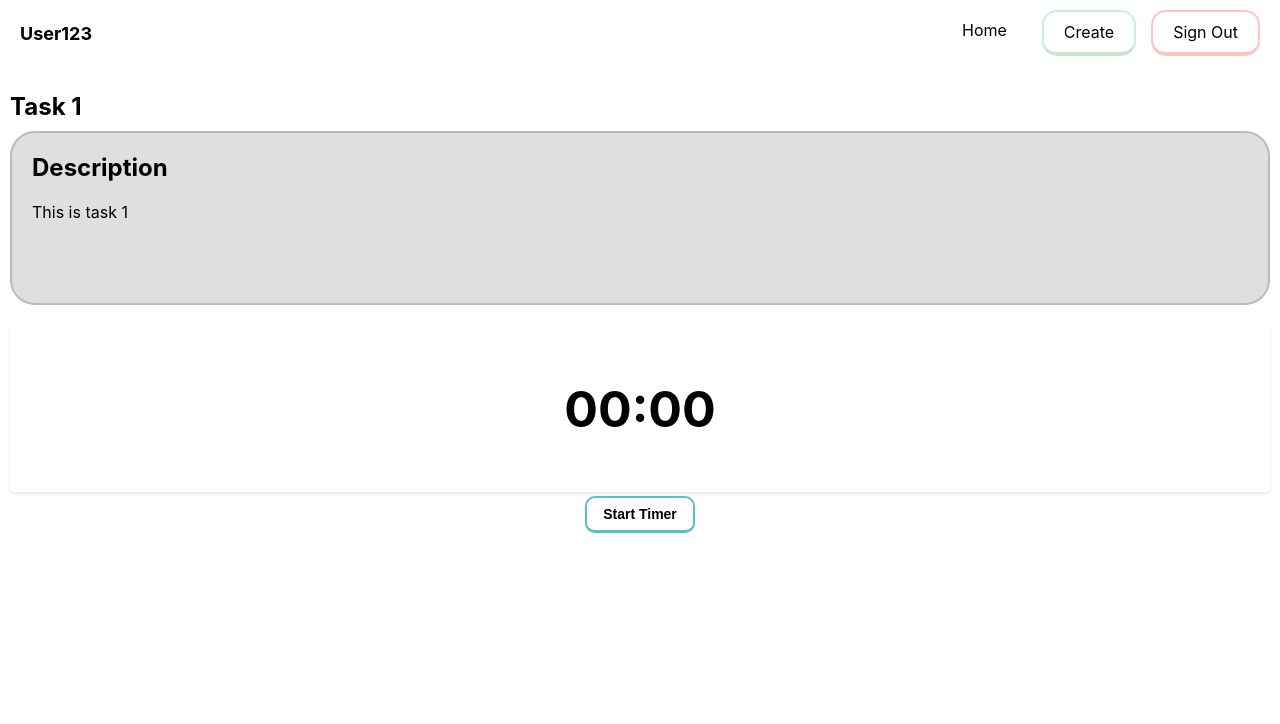
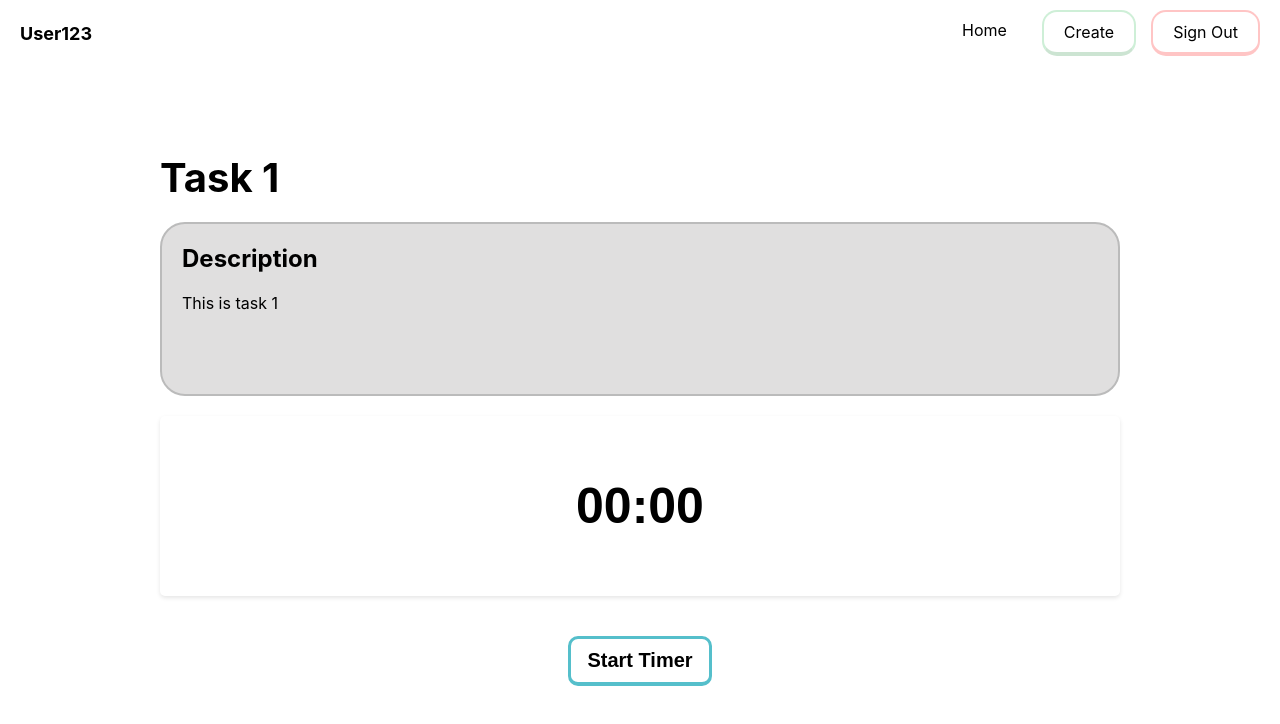
Before and after one commit to gabjc/Advanced-To-Do, a React (Create React App) app in the folder frontend/: page /task/1/timer in a window 1280 px wide. Shown: the top 724 px of the page. Built offline with nearby package versions, Linux system fonts and the light colour scheme.

Commit message:
Added alert in browser when timer is up

```diff
--- a/frontend/src/App.js
+++ b/frontend/src/App.js
@@ -32,6 +32,7 @@ const App = () => {
         </Routes>
       </div>
     </BrowserRouter>
+
   );
 };
 
--- a/frontend/src/components/timer/Timer.css
+++ b/frontend/src/components/timer/Timer.css
@@ -13,10 +13,31 @@
     font-size: 50px;
     font-weight: bold;
     border: none; /* Add this line to remove the border */
-
+    font-family: 'Arial', sans-serif; /* Change to your desired font */
+    font-size: 50px; /* Adjust the font size */
+    font-weight: bold; /* Adjust the font weight */
+    outline: none; /* Removes the default blue border on focus */
+    text-align: center; /* Centers the text */
 }
 
 
 .TimerText:focus-within {
     border: none;
 }
+
+.TimerInputBox {
+    padding: 40px;
+}
+
+/* Timer.module.css */
+
+.TimerInputBox input {
+    font-size: 50px;
+    font-weight: bold;
+    border: none; /* Add this line to remove the border */
+    font-family: 'Arial', sans-serif; /* Change to your desired font */
+    font-size: 50px; /* Adjust the font size */
+    font-weight: bold; /* Adjust the font weight */
+    outline: none; /* Removes the default blue border on focus */
+    text-align: center; /* Centers the text */
+}
--- a/frontend/src/components/timer/Timer.js
+++ b/frontend/src/components/timer/Timer.js
@@ -1,37 +1,66 @@
 import React, { useState, useEffect } from 'react';
 import './Timer.css';
-const Timer = ({seconds,submitted, handleSubmit = null}) => {
-    const [editable, setEditable] = useState(true);
-    const [time, setTime] = useState('00:00');
+
+// Component for the input box where the user can enter the time in seconds
+const TimerInputBox = ({ seconds, setSeconds = null }) => {
+  return (
+    <div className='TimerInputBox'>
+      <input
+        type='text'
+        value={seconds}
+        onChange={(e) => setSeconds(e.target.value)}
+        maxLength={5} // Restricts length to 5 characters (XX:XX)
+        placeholder='MM:SS'
+
+      />
+    </div>
+  );
+};
+
+// Main Timer component
+const Timer = ({ seconds, submitted, handleSubmit = null }) => {
+  const [editable, setEditable] = useState(true); // State to track if the timer is editable or not
+  const [time, setTime] = useState('00:00'); // State to store the time in HH:MM format
+
 
   useEffect(() => {
-        if (submitted && editable) {
-            console.log('submitted');
-            console.log(time);
-            const timeInSeconds = convertTimeToSeconds(time);
-            console.log(timeInSeconds);
-            handleSubmit(timeInSeconds);
-            setEditable(false);
-
+    // useEffect hook to handle the submission of the timer
+    console.log("submitted", submitted);
+    if (submitted) {
+      const timeInSeconds = convertTimeToSeconds(time); // Convert the time to seconds
+      handleSubmit(timeInSeconds); // Call the handleSubmit function with the time in seconds
+      setEditable(false); // Set editable to false to make the timer non-editable
     }
   }, [submitted]);
 
+  // Function to convert the time in HH:MM format to seconds
   const convertTimeToSeconds = (time) => {
-
     const [minutes, seconds] = time.split(':');
     return parseInt(minutes) * 60 + parseInt(seconds);
   };
 
+  // Event handler for handling user input in the timer
   const handleInput = (event) => {
-        if(!editable){
-            return;
+    if (!editable) {
+      return; // If the timer is not editable, do nothing
     }
-        setTime(event.target.innerText);
+    const value = event.target.value;
 
+    // Only allow digits and colon, and ensure the format is XX:XX
+    const formattedTime = value.replace(/[^0-9]/g, ''); // Remove non-numeric characters
+
+    if (formattedTime.length <= 4) {
+        const minutes = formattedTime.slice(0, 2).padStart(2, '0');
+        const seconds = formattedTime.slice(2, 4).padStart(2, '0');
+        setTime(`${minutes}:${seconds}`);
     }
+
+  };
+
+  // Function to format the time in seconds to HH:MM format
   const formatTime = (sec) => {
-        if(editable){
-            sec = time;
+    if (editable) {
+      sec = time; // If the timer is editable, use the time state value
       return sec;
     }
 
@@ -42,11 +71,8 @@ const Timer = ({seconds,submitted, handleSubmit = null}) => {
 
   return (
     <div className='TimerBox'>
-            <h1
-            className='TimerText'
-            suppressContentEditableWarning={true}
-            contentEditable={editable}
-            onInput={handleInput}>{formatTime(seconds)}</h1>
+      {editable && <TimerInputBox seconds={time} setSeconds={setTime} />}
+      {!editable && <h1 className='TimerText'>{formatTime(seconds)}</h1>}
     </div>
   );
 };
--- a/frontend/src/pages/taskTimer/TaskTimer.css
+++ b/frontend/src/pages/taskTimer/TaskTimer.css
@@ -1,23 +1,29 @@
-.main-container {
-    padding: 10px;
+.tasktimer-main-container {
+    padding: 40px;
     box-sizing: border-box;
     width: 100%;
     height: 100%;
+    display: flex;
+    flex-direction: column;
+    align-items: center;
+    justify-content: center;
+
+
 }
 
-.task-name {
-    font-size: 1.5em;
+.timer-title {
+    font-size: 2.5em;
     font-weight: bold;
-    margin-bottom: 10px;
-    text-align: left;
+    margin-bottom: 20px;
+
 }
 
 .task-timer-info {
     display: flex;
     flex-direction: column;
     justify-content: space-between;
-    width: 100%;
-    margin: 0 auto;
+    width: 80%;
+    margin: 20px auto;
 }
 
 .end-button,
@@ -58,15 +64,45 @@
     text-align: center;
     text-decoration: none;
     display: inline-block;
-    font-size: 14px;
+    font-size: 20px;
     font-weight: bold;
     margin: 4px 2px;
     cursor: pointer;
     background-color: #ffffff;
     color: #000000;
-    padding: 8px 16px;
+    padding: 10px 16px;
     border-radius: 10px;
     transition: box-shadow 0.3s ease;
-    border: 2px solid #55bfcb;
-    border-bottom: 3px solid #55bfcb;
+    border: 3px solid #55bfcb;
+    border-bottom: 4px solid #55bfcb;
+    margin: 20px auto;
 }
+
+.start-button:active {
+    transform: scale(1.15);
+    transition: transform 0.01s ease;
+}
+
+@media (max-width: 1200px) {
+    .task-timer-info {
+        width: 90%;
+    }
+
+}
+
+@media (max-width: 900px) {
+    .task-timer-info {
+        width: 95%;
+    }
+
+    }
+
+@media (max-width: 600px) {
+
+    .task-timer-info {
+        width: 100%;
+    }
+
+
+
+}
--- a/frontend/src/pages/taskTimer/TaskTimer.js
+++ b/frontend/src/pages/taskTimer/TaskTimer.js
@@ -2,8 +2,11 @@ import React, { useState, useEffect, useRef } from 'react';
 import './TaskTimer.css';
 import Timer from '../../components/timer/Timer';
 import { useParams } from 'react-router-dom';
+import TextBox from '../../components/textBox/textBox';
 
-import TextBox from '../../components/textBox/textBox';
+/*global chrome*/
+
+// Function to get a task by its ID
 const getTaskById = (taskId) => {
     const tasks = [
         { id: 1, name: 'Task 1', description: 'This is task 1', personalNotes: 'This is my personal note', startDate: '2024-05-23', endDate: '2024-05-24' },
@@ -13,105 +16,144 @@ const getTaskById = (taskId) => {
     ];
     return tasks.find(task => task.id === parseInt(taskId));
 };
+
 const TaskTimer = () => {
+    const { taskId } = useParams(); // Get the taskId from the URL parameters
+    const task = getTaskById(taskId); // Get the task object using the taskId
 
+    // State variables
+    const [seconds, setSeconds] = useState(0); // State variable to store the remaining seconds
+    const [isTimerRunning, setIsTimerRunning] = useState(false); // State variable to track if the timer is running0
+    const [end, setEnd] = useState(false); // State variable to track if the timer has ended
+    const [submit, setSubmit] = useState(false); // State variable to track if the timer has been submitted
 
-    const { taskId } = useParams();
-    const task = getTaskById(taskId);
-    const [seconds, setSeconds] = useState(0);
-    const [isTimerRunning, setIsTimerRunning] = useState(false);
-    const [end, setEnd] = useState(false);
-    const [submit, setSubmit] = useState(false);
-    const timeRef = useRef({
-        time : 0,
+    // Ref variables
+    const timeRef = useRef({ time: 0 }); // Ref variable to store the initial time value
+    const intervalRef = useRef(null); // Ref variable to store the interval reference
+    const triggerAlert = () => {
+        alert("This is an alert triggered from the Chrome extension!");
+      };
+
+    // Function to start the timer
+    function startTimer(durationInSeconds) {
+
+        console.log('This is the start of chrome');
+        // Create an alarm that will trigger after the specified duration
+        if (false) {
+            console.log('chrome alarms');
+            //chrome.alarms.create("timerAlarm", { delayInMinutes: durationInSeconds / 60 });
+            //triggerAlert();
+
+        }
+        else{
+            console.log("Thus is not chrome");
+
+        }
+    }
+
+   const handleButtonClick = () => {
+    chrome.runtime.sendMessage({ action: "trigger_alert" }, (response) => {
+      if (chrome.runtime.lastError) {
+        console.error("Runtime error:", chrome.runtime.lastError.message);
+      } else if (response && response.status) {
+        console.log(response.status);
+      } else {
+        console.error("No response received from the background script.");
+      }
     });
-    const intervalRef = useRef(null);
+}
 
+    // Function to handle timer submission
     const handleTimerSubmit = (givenTime) => {
         console.log('submitted here');
         console.log(givenTime);
-        timeRef.current.time = givenTime;
-        setIsTimerRunning(true);
-        setSeconds(timeRef.current.time);
-        if(intervalRef.current !== null){
-            clearInterval(intervalRef.current);
+        timeRef.current.time = givenTime; // Store the given time in the ref variable
+        setIsTimerRunning(true); // Start the timer
+        setSeconds(timeRef.current.time); // Set the remaining seconds to the given time
+        startTimer(timeRef.current.time); // Start the timer
+
+
+        if (intervalRef.current !== null) {
+            clearInterval(intervalRef.current); // Clear any existing interval
         }
 
-        intervalRef.current = setInterval(() => {
-            setSeconds(prevSeconds => {
-
-                if (prevSeconds === 0) {
-                    endTimer();
-
-                    return prevSeconds;
-
-                }
-                else{
-                    console.log(prevSeconds);
-                    return prevSeconds - 1;
-                }
-
-            });
-        }, 1000);
+        intervalRef.current = setInterval(intervalDecrement, 1000); // Run the interval every 1 second
     };
 
-    const onSubmit = () => {
-        setSubmit(true);
 
+    const intervalDecrement = () => {
+        setSeconds(prevSeconds => {
+            if (prevSeconds === 0) {
+                endTimer(); // If the timer reaches 0, end the timer
+                return prevSeconds;
+            } else {
+                return prevSeconds - 1; // Decrement the remaining seconds by 1
             }
+        });
+    };
 
+
+
+    // Function to convert time in the format "mm:ss" to seconds
     const convertTimeToSeconds = (time) => {
         const [minutes, seconds] = time.split(':');
         return parseInt(minutes) * 60 + parseInt(seconds);
     };
 
-
-
-
-
+    // Clean up the interval when the component is unmounted
     useEffect(() => {
-
-
         return () => {
             clearInterval(intervalRef.current);
         };
     }, []);
 
 
+    /* Button Functions */
 
+
+    /* Start Timer */
+    // Function to handle timer submission
+    const onSubmit = () => {
+            setSubmit(true); // Set the submit state to true
+        };
+
+    /* +5 Minutes */
+    // Function to handle adding 5 minutes to the timer
     const handleAddTime = () => {
-            if(seconds < 3599){
+        if (seconds < 3599) {
+            setSeconds(prevSeconds => prevSeconds + 300); // Add 300 seconds (5 minutes) to the remaining seconds
+            setIsTimerRunning(true); // Start the timer
+            setEnd(false); // Reset the end state
+        }
+    };
 
-                setSeconds(prevSeconds => prevSeconds + 300);
-                setIsTimerRunning(true);
-                setEnd(false);
 
+    /* End Timer */
+    // Function to end the timer
+    const endTimer = () => {
+        setEnd(true); // Set the end state to true
+        setIsTimerRunning(false); // Stop the timer
+        setSeconds(0); // Reset the remaining seconds to 0
+        if (typeof chrome !== "undefined") {
+            handleButtonClick();
         }
-
-    };
-    const endTimer = () => {
-        setEnd(true);
-        setIsTimerRunning(false);
-        setSeconds(0);
-
     };
 
     return (
-        <div className='main-container'>
+        <div className='tasktimer-main-container'>
             <div className='task-timer-info'>
-            <h1 className='task-name'>{task.name}</h1>
+                <h1 className='timer-title'>{task.name}</h1>
                 <TextBox header='Description' text={task.description} />
                 <Timer seconds={seconds} submitted={submit} handleSubmit={handleTimerSubmit} />
             </div>
-            {!isTimerRunning && !end &&  <button className='start-button' onClick={() => onSubmit()}>Start Timer</button>}
-            {isTimerRunning && <div className='timer-buttons'>
-            <button className='extra-time-button'onClick={handleAddTime}>Add 5 minutes</button>
+            {!isTimerRunning && !end && <button className='start-button' onClick={onSubmit}>Start Timer</button>}
+            {isTimerRunning && (
+                <div className='timer-buttons'>
+                    <button className='extra-time-button' onClick={handleAddTime}>Add 5 minutes</button>
                     <button className='end-button' onClick={endTimer}>End Timer</button>
-            </div>}
+                </div>
+            )}
             {end && <p>Time is up!</p>}
-
-
-
         </div>
     );
 };
```
Also changed, not shown: frontend/public/background.js (added, +19 -0 lines), frontend/src/components/assignmentListView/ListView.js (+6 -22 lines), frontend/src/components/taskCard/TaskCard.js (added, +29 -0 lines), frontend/src/components/taskCard/TaskCard.module.css (added, +103 -0 lines), frontend/manifest.json, frontend/public/logo192.png (deleted), frontend/public/logo512.png (deleted), frontend/public/manifest.json. Lines whose indentation alone changed are shown as unchanged.
